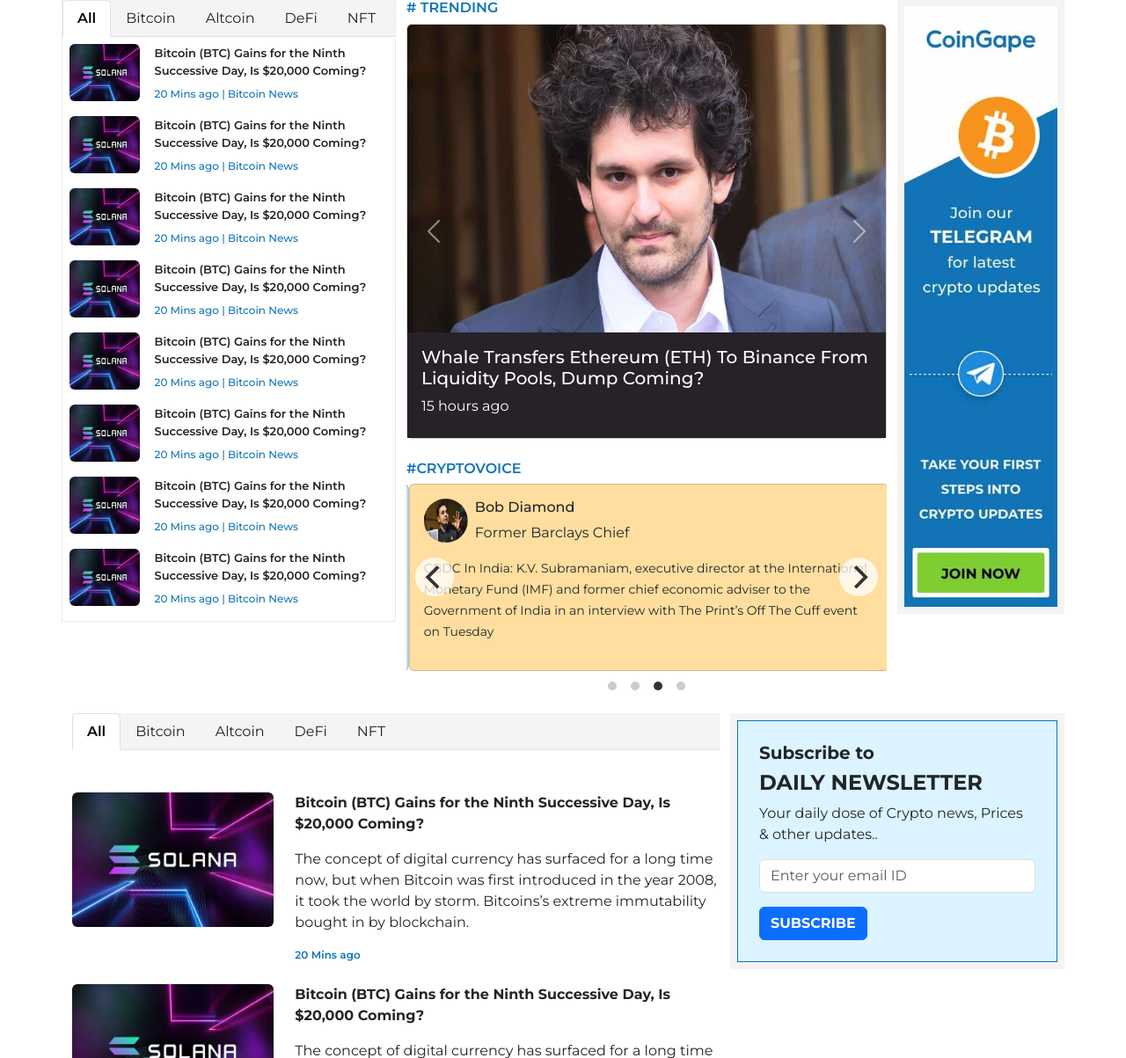
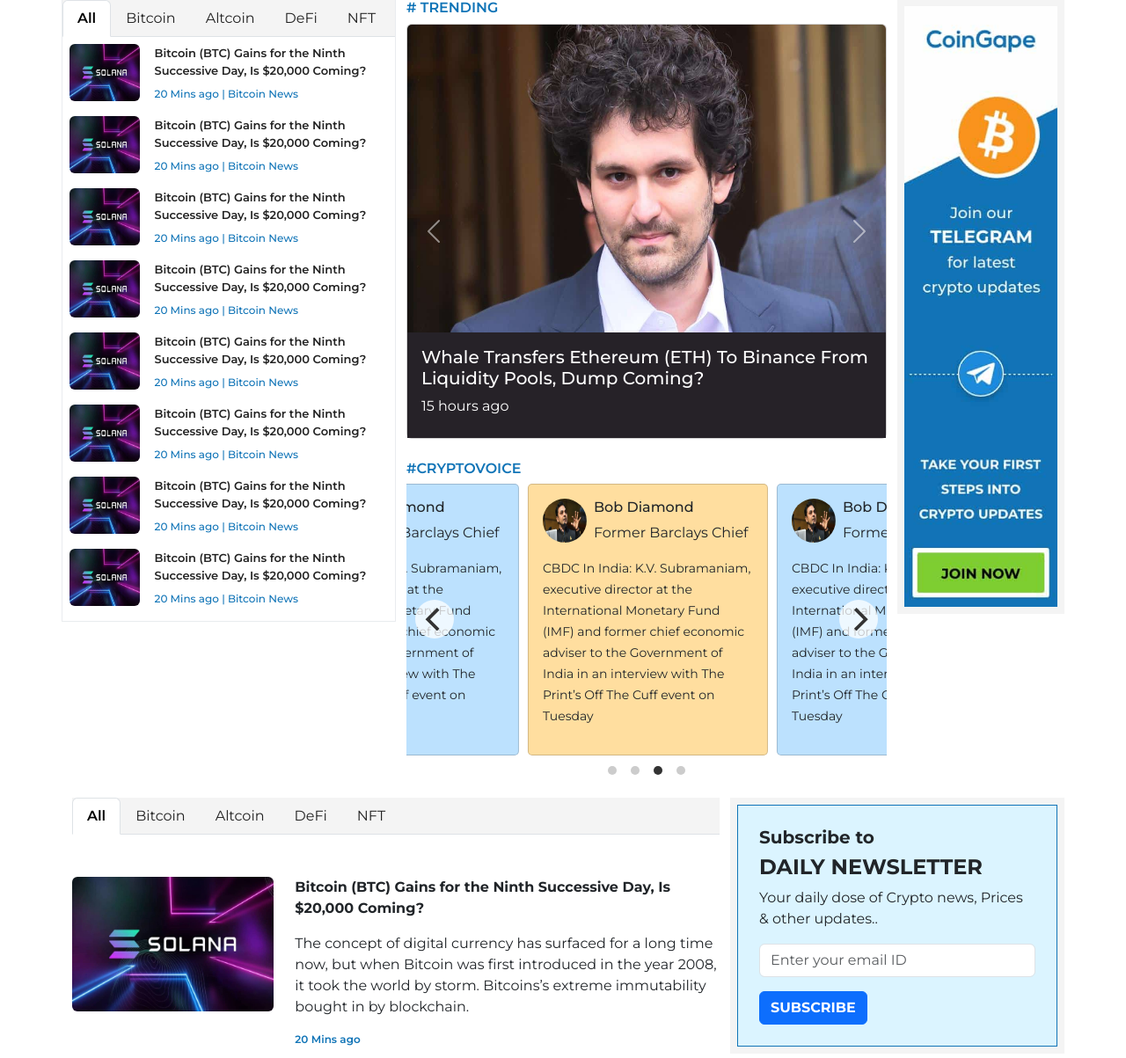
Before and after one commit to pre22/gape-clone, a Python web app: template templates/index.html in a window 1280 px wide. Shown: the part 304-1507 px from the top of the page at 88% size. Run offline with Jinja, Linux system fonts and the light colour scheme; the template is opened without the code that fills it, so the values that code supplies are empty.

Commit message:
static: carousel styling

```diff
--- a/static/css/index.css
+++ b/static/css/index.css
@@ -151,15 +151,20 @@ footer a {
     width: 8em;
 }
 
-.custom-carousel {
-    display: flex;
-}
+.carousel-cell {
+    width: 50%;
+    margin-right: 10px;
+    border-radius: 5px;
+    overflow: hidden;
+  }
 
-.custom-carousel .carousel-item {
-    /* width: 50%; */
+/* cell number */
+.carousel-cell:before {
     display: block;
-    margin-right: 0;
-    flex: 0 0 calc(100%/2);
+    text-align: center;
+    line-height: 200px;
+    font-size: 80px;
+    color: white;
 }
 
 .newstabs, .tabs {
```
